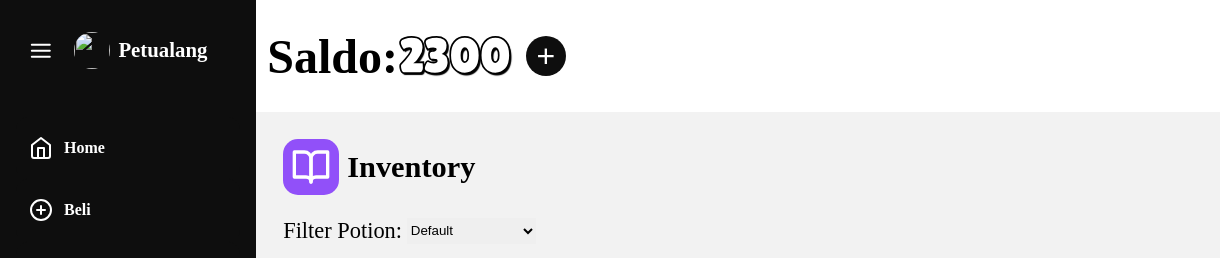
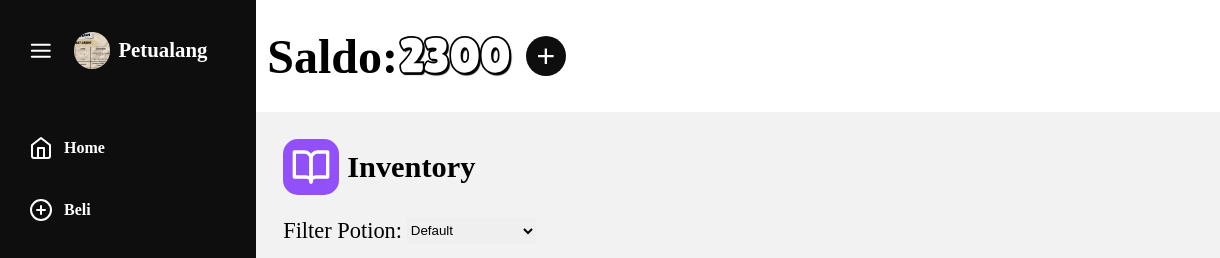
Before and after one commit to dicarpio212/Transaksi-Potion, a plain HTML site: page index.html in a window 1280 px wide. Shown: the top 258 px of the page, 0-1220 px from the left. Drawn offline with Linux system fonts and the light colour scheme; files whose address does not match are found by name; a web font is replaced by a local one.

Commit message:
Update index.html

```diff
--- a/index.html
+++ b/index.html
@@ -34,7 +34,7 @@
           <line x1="3" y1="6" x2="21" y2="6" />
           <line x1="3" y1="18" x2="21" y2="18" />
         </svg>
-        <img src="..\latihan8_situsanimeinterrrr (clear)\s.png" alt="" />
+        <img src="s.png" alt="" />
         <h1></h1>
       </div>
       <nav class="buttons">
```
